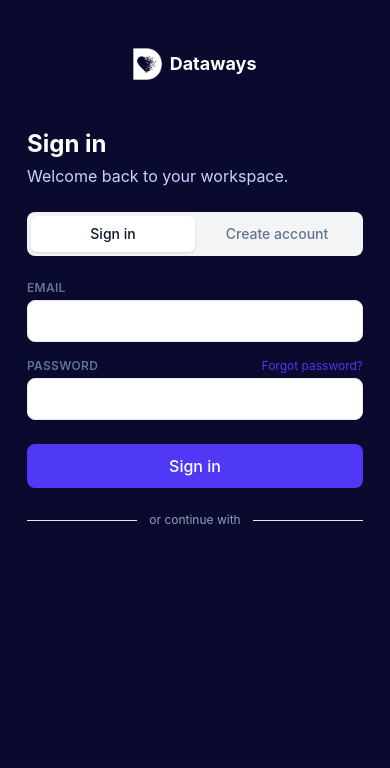
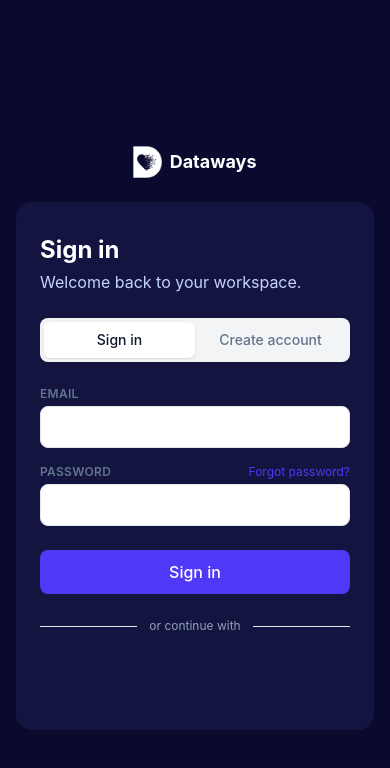
Before and after one commit to sebinsbn8-maker/dataways-attendance, a React (Vite) app in the folder frontend/: page /login in a window 390 px wide. Shown: the top 768 px of the page. Built offline with nearby package versions, Linux system fonts and the light colour scheme.

Commit message:
Add card styling to mobile login matching reference design

```diff
--- a/frontend/src/pages/Login.jsx
+++ b/frontend/src/pages/Login.jsx
@@ -76,13 +76,13 @@ function Login() {
         <p className="text-indigo-300/60 text-sm">Secure team workspace · From Infolks Group</p>
       </div>
 
-      <div className="w-full lg:w-[30%] flex flex-col items-center justify-center bg-[#0a0a2e] lg:bg-[#f5f6fb] min-h-screen lg:min-h-0">
-        <div className="lg:hidden w-full pt-12 pb-8 flex items-center justify-center gap-2">
+      <div className="w-full lg:w-[30%] flex flex-col items-center justify-center bg-[#0a0a2e] lg:bg-[#f5f6fb] min-h-screen lg:min-h-0 p-4 lg:p-0">
+        <div className="lg:hidden w-full pt-8 pb-6 flex items-center justify-center gap-2">
           <img src={logo} alt="Dataways" className="h-8" />
           <span className="text-lg font-bold text-white">Dataways</span>
         </div>
 
-        <div className="w-full max-w-sm px-6 pb-10 lg:px-8 lg:pb-8 lg:bg-transparent pt-4 lg:pt-0 flex-1 lg:flex-none">
+        <div className="w-full max-w-sm px-6 py-8 lg:px-8 lg:py-0 bg-[#141440] lg:bg-transparent rounded-2xl lg:rounded-none">
           <h2 className="text-2xl font-bold text-white lg:text-slate-900 mb-1">
             {activeTab === 'signin' ? 'Sign in' : 'Create account'}
           </h2>
```
